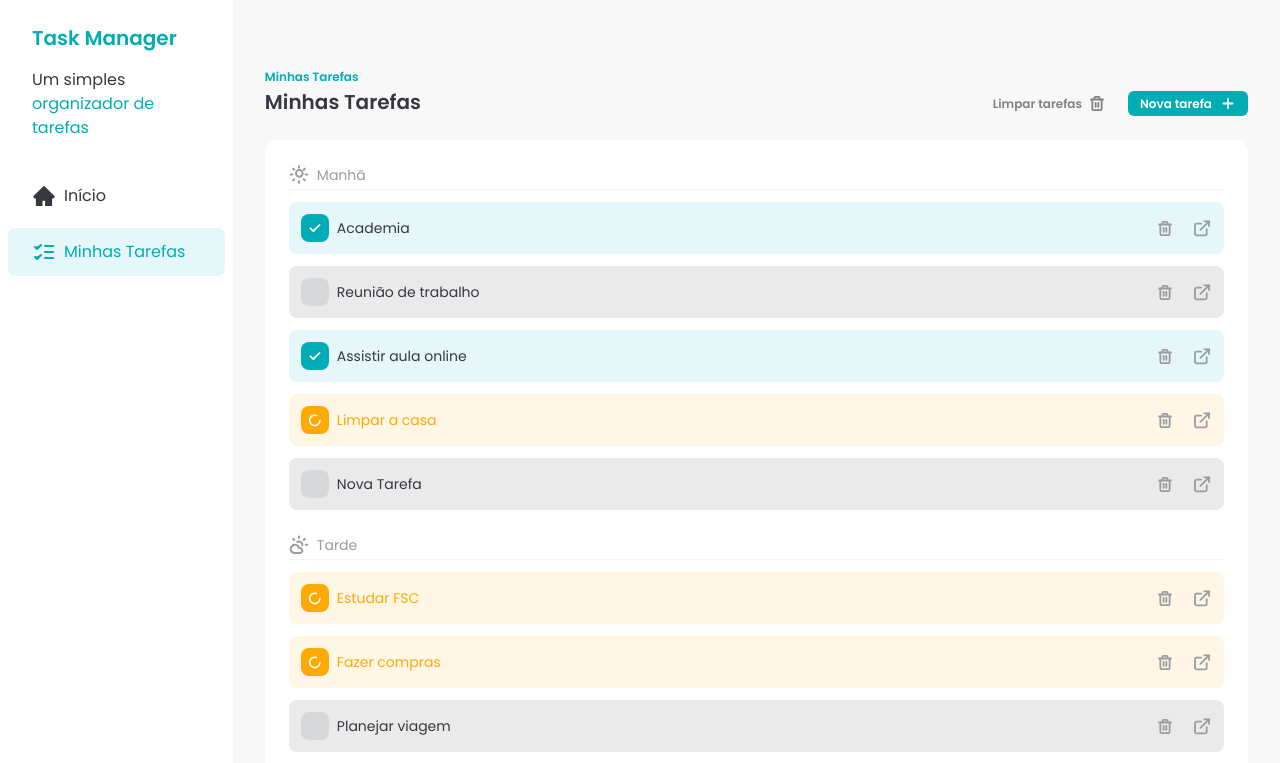
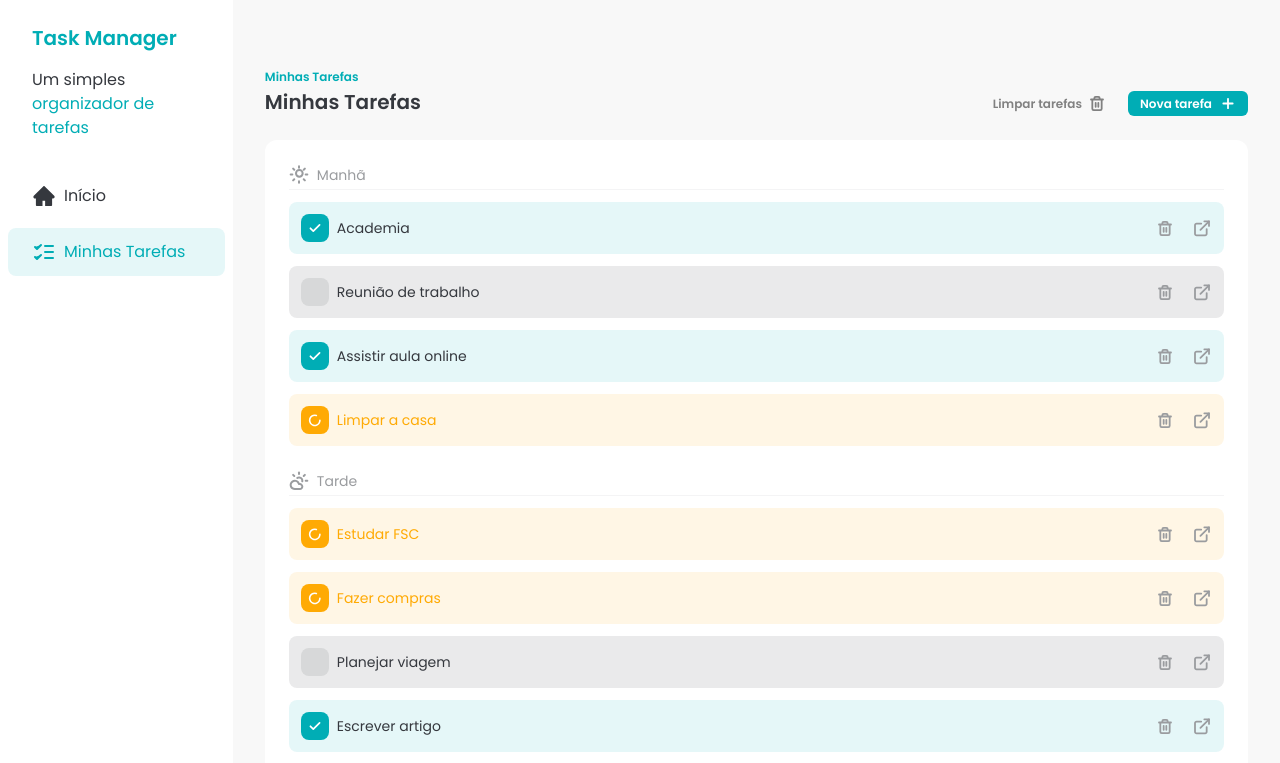
Before and after one commit to araujoerick/task-manager, a React (Vite) app: page / in a window 1280 px wide. Shown: the top 763 px of the page. Built offline with nearby package versions, Linux system fonts and the light colour scheme; data requests are answered from the project's data file.

Commit message:
✨ feat: ensure task is deleted from db

```diff
--- a/db.json
+++ b/db.json
@@ -76,13 +76,6 @@
       "description": "Redigir artigo técnico para o blog",
       "time": "afternoon",
       "status": "done"
-    },
-    {
-      "id": "d7dda734-a495-401c-b152-59039a18e307",
-      "title": "Nova Tarefa",
-      "time": "morning",
-      "description": "Nova Tarefa",
-      "status": "not_started"
     }
   ]
 }
--- a/src/components/Tasks.jsx
+++ b/src/components/Tasks.jsx
@@ -30,7 +30,15 @@ const Tasks = () => {
     fetchTasks();
   }, []);
 
-  const handleTaskDeleteClick = (taskId) => {
+  const handleTaskDeleteClick = async (taskId) => {
+    const response = await fetch(`http://localhost:3000/tasks/${taskId}`, {
+      method: "DELETE",
+    });
+
+    if (!response.ok) {
+      return toast.error("Erro ao deletar tarefa");
+    }
+
     const updatedTasks = tasks.filter((task) => task.id !== taskId);
     setTasks(updatedTasks);
     toast.success("Tarefa deletada com sucesso!");
```
